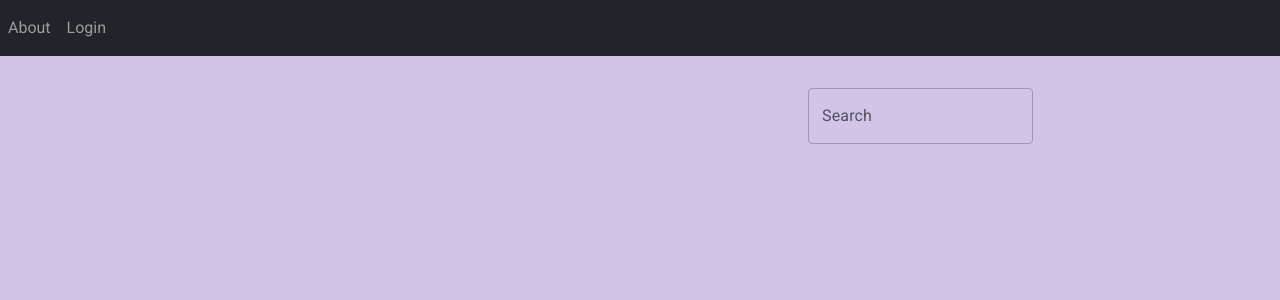
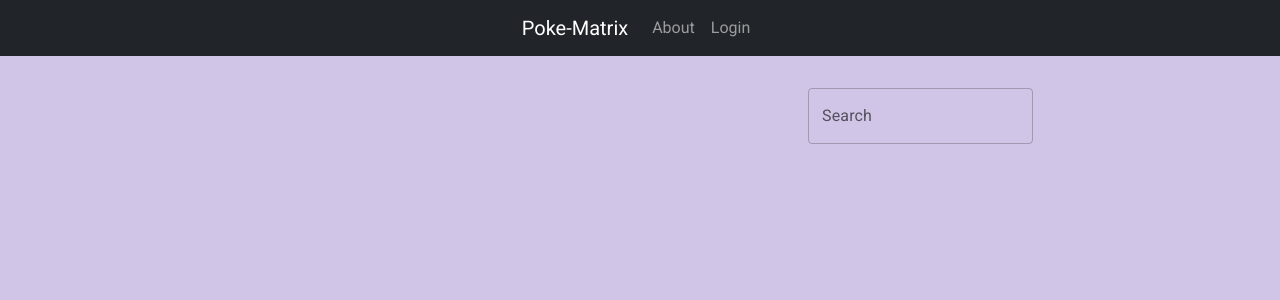
Before and after one commit to Jacks-01/poke-matrix-front-end, a React (Create React App) app: page / in a window 1280 px wide. Shown: the top 300 px of the page. Built offline with nearby package versions, Linux system fonts and the light colour scheme; no server answers.

Commit message:
styled the header

```diff
--- a/src/components/Header.js
+++ b/src/components/Header.js
@@ -4,18 +4,21 @@
  */
 
 import React, { Component } from 'react';
-import {Navbar, Nav} from 'react-bootstrap';
-
+import { Navbar, Nav, Container } from 'react-bootstrap';
 
 class Header extends Component {
 	render() {
 		return (
 			<>
 				<Navbar bg="dark" variant="dark">
-						<Nav className="me-auto justify-content-center">
-							<Nav.Link href="#home">About</Nav.Link>
-							<Nav.Link href="#features">Login</Nav.Link>
-						</Nav>
+					<Container className='justify-content-center'>
+						<Navbar.Brand href="#home">Poke-Matrix</Navbar.Brand>
+
+					<Nav className='me auto'>
+						<Nav.Link href="#home">About</Nav.Link>
+						<Nav.Link href="#login">Login</Nav.Link>
+					</Nav>
+					</Container>
 				</Navbar>
 			</>
 		);
```
